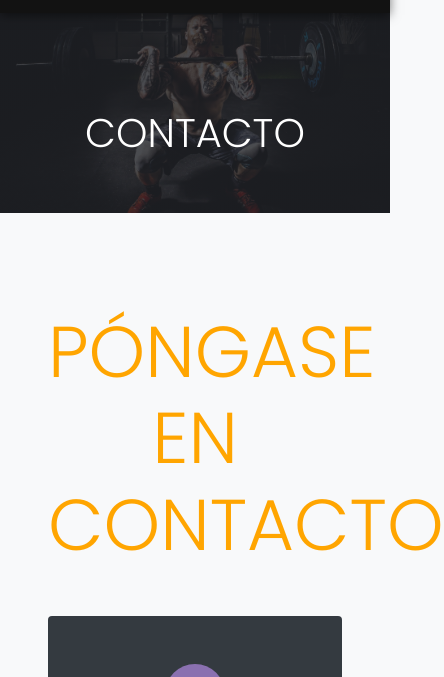
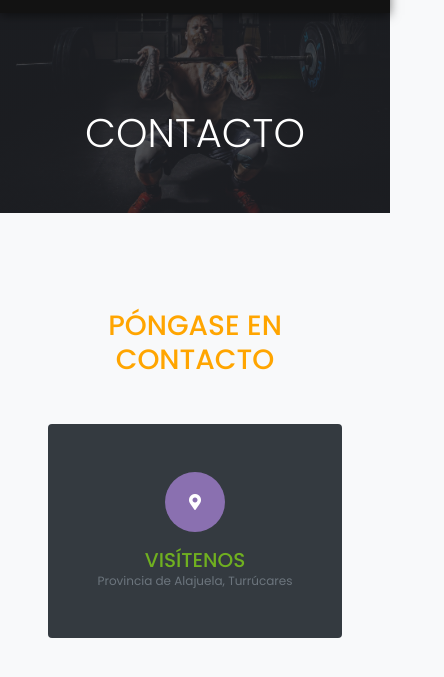
Before and after one commit to Dixonrc2809/Fitplus.github.io, a plain HTML site: page contacto.html in a window 390 px wide. Shown: the part 97-774 px from the top of the page, 444 px wide, since content can reach past the window. Drawn offline with nearby package versions, Linux system fonts and the light colour scheme.

Commit message:
cambios17

```diff
--- a/contacto.html
+++ b/contacto.html
@@ -55,7 +55,7 @@
 <!-- Contact Start -->
 <div class="container-contactos p-5">
     <div class="mb-5 text-center">
-        <h2 class="display-3 text-uppercase mb-0">Póngase en contacto</h2>
+        <h2 class="text-uppercase mb-0">Póngase en Contacto</h2>
     </div>
     <div class="row g-5 mb-5">
         <div class="col-12 col-md-4">
--- a/css/styles.css
+++ b/css/styles.css
@@ -1036,16 +1036,15 @@ iframe {
 /* Tamaño del h2 en pantallas medianas */
 @media (max-width: 992px) {
     h2 {
-        font-size: 2.5rem; /* Ajuste del tamaño para pantallas medianas */
-        text-align: center;
+        font-size: 2.5rem;
     }
 }
 
 /* Tamaño del h2 en pantallas pequeñas */
 @media (max-width: 576px) {
     h2 {
-        font-size: 2rem; /* Ajuste del tamaño para pantallas pequeñas */
-        text-align: center;
+        font-size: 1.75rem; /* Ajuste para pantallas pequeñas */
+        text-align: center; /* Centrar el texto para pantallas pequeñas */
     }
 }
 
```
